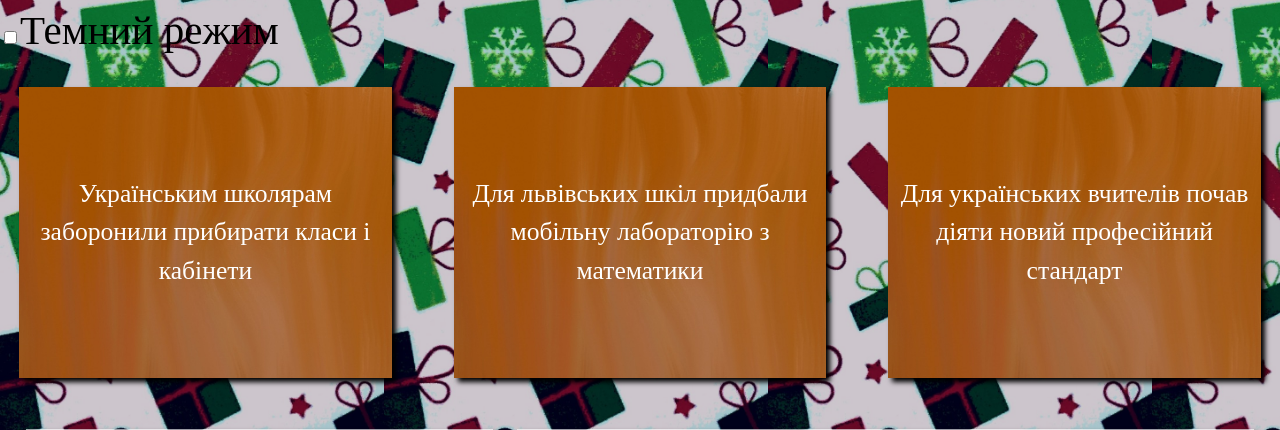
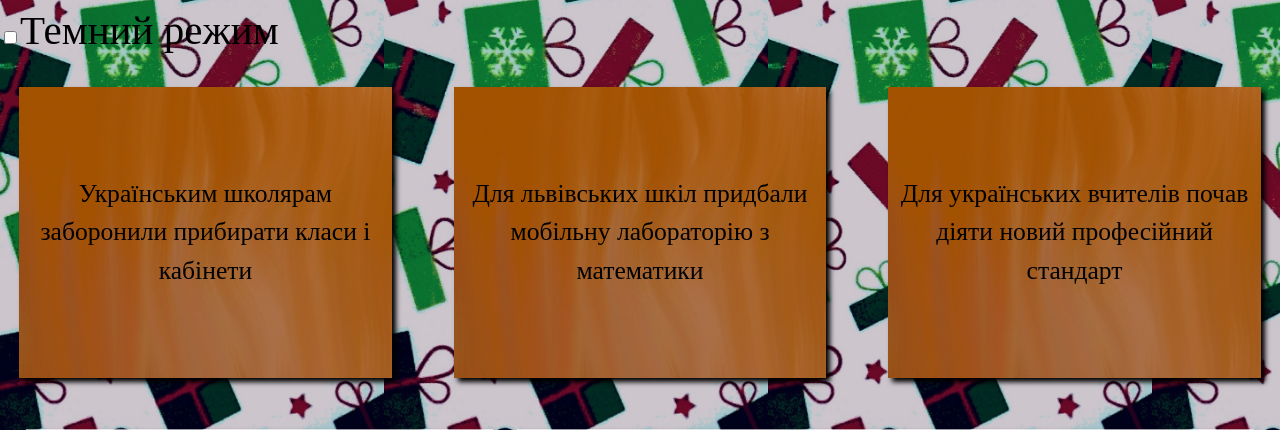
Before and after one commit to PrizraK-creator/9Aclass, a PHP site: page /index.html in a window 1280 px wide. Shown: the part 205-635 px from the top of the page. Run offline with PHP 8.4, Linux system fonts and the light colour scheme.

Commit message:
Update style.css

```diff
--- a/style.css
+++ b/style.css
@@ -90,7 +90,7 @@ header {
 	background-image: url('img/image9.jpg');
 	background-size: 100%;
 	font-size: 2vw;
-	color: white;
+	color: var(--mainColor);
 	display: flex;
 	justify-content: center;
 	align-items: center;
@@ -175,7 +175,7 @@ a {
 	color: #000;
 }
 .src {
-	color: #fff;
+	color: var(--mainColor);
 }
 .news-card, .sidebar1, .sidebar2, .section {
 	box-shadow: 4px 4px 5px #000;
```
